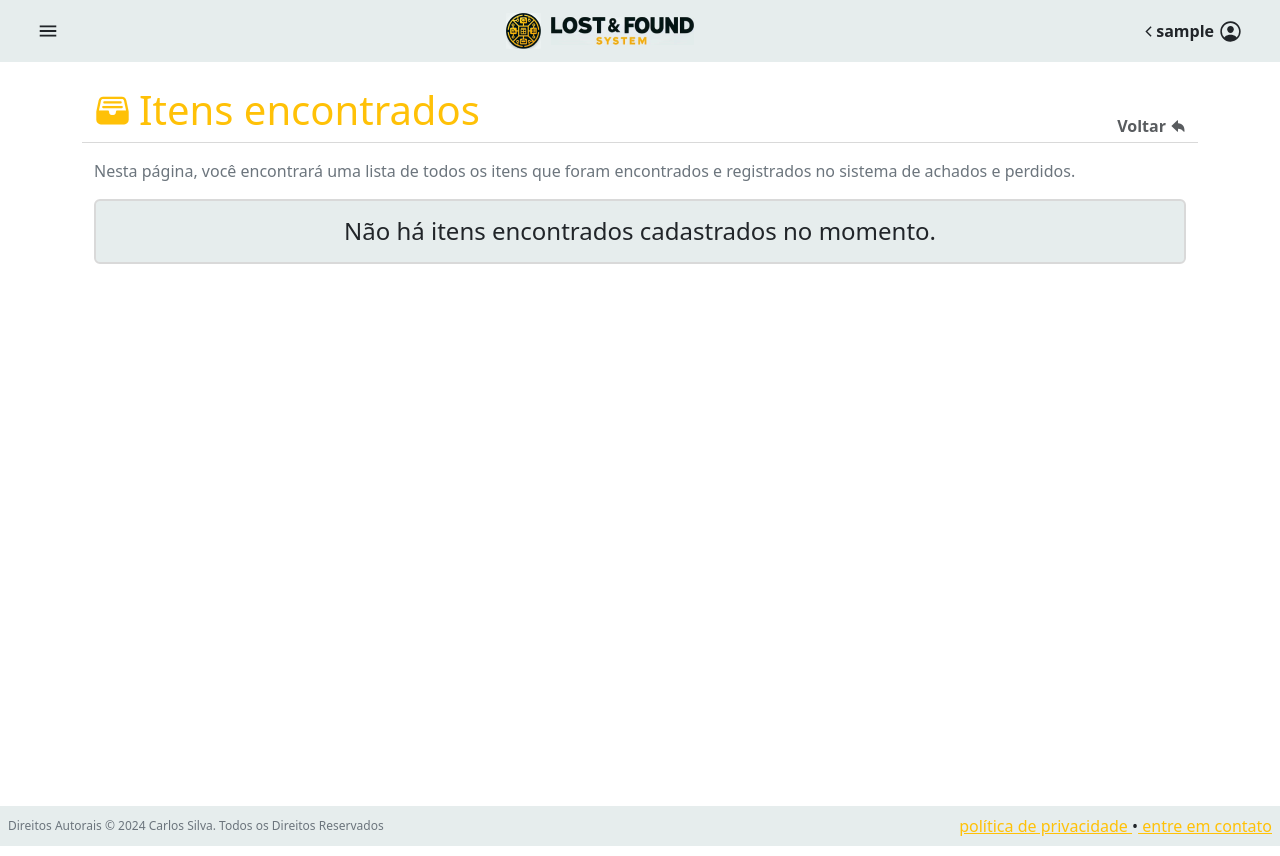
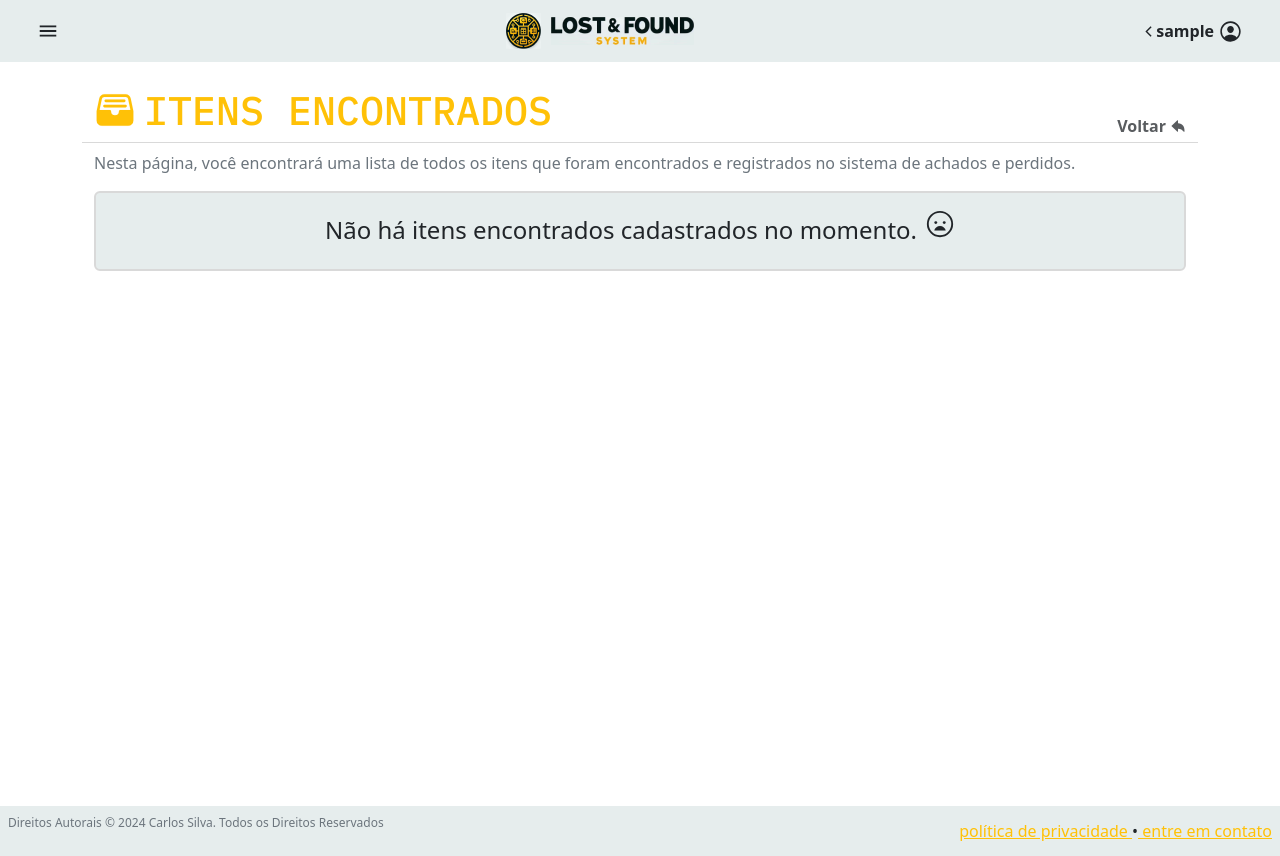
Before and after one commit to DevCarlosSilva/achados-e-perdidos, a PHP site: page /cruds/foundItems.php in a window 1280 px wide. Run offline with PHP 8.4, Linux system fonts and the light colour scheme; the visitor is signed in with stand-in values (Sample User, id 1); data that the repository does not hold is empty.

Commit message:
Added IBM Plex Mono font to page titles and updated crud

```diff
--- a/site/cruds/css/style.css
+++ b/site/cruds/css/style.css
@@ -1,3 +1,12 @@
+* {
+  margin: 0;
+  padding: 0;
+}
+
+.IBMPlexMonoFont {
+  font-family: 'IBM Plex Mono', monospace;
+}
+
 html,
 body {
   height: 100%;
@@ -70,8 +79,8 @@ body {
 }
 /* cruds */
 .page-identificator-icon {
-  height: 37px;
-  width: 37px;
+  height: 42px;
+  width: 42px;
 }
 .page-title-divider {
   height: 1px;
@@ -105,3 +114,10 @@ main {
 .table-responsive {
   max-height: 70vh;
 }
+.table-responsive::-webkit-scrollbar {
+  width: 0;
+}
+.no-items-icon {
+  width: 30px;
+  height: 30px;
+}
--- a/site/cruds/foundItems.php
+++ b/site/cruds/foundItems.php
@@ -8,10 +8,10 @@ require 'template/header.php';
 ?>
 <main class="container">
   <div class="d-flex justify-content-between align-items-end container">
-    <h1 class="text-warning d-flex align-items-center"><ion-icon name="file-tray-full" class="me-2 page-identificator-icon"></ion-icon>Itens encontrados</h1>
+    <h1 class="text-warning d-flex align-items-center IBMPlexMonoFont"><ion-icon name="file-tray-full" class="me-2 page-identificator-icon"></ion-icon>ITENS ENCONTRADOS</h1>
     <a href="../index.php" class="d-flex align-items-center return-to-home fw-semibold mb-1">Voltar<ion-icon name="arrow-undo" class="ms-1"></ion-icon></a>
   </div>
-  <div class="page-title-divider w-100 mb-3"></div>
+  <div class="page-title-divider w-100 mb-2"></div>
   <div class="container">
     <span class="text-secondary">Nesta página, você encontrará uma lista de todos os itens que foram encontrados e registrados no sistema de achados e perdidos.</span>
     <?php
@@ -22,9 +22,9 @@ require 'template/header.php';
     $found_items_view = $stmt->fetchAll(PDO::FETCH_ASSOC);
     if (count($found_items_view) > 0) {
     ?>
-      <div class="table-responsive">
-        <table class="table table-striped table-hover table-bordered mb-3">
-          <button class="btn btn-success mt-3 btn-item-register">Cadastro</button>
+      <div class="table-responsive mt-4 mb-3">
+        <table class="table table-striped table-hover table-bordered">
+          <button class="btn btn-success btn-item-register">Cadastro</button>
           <!-- btn register - style.css - border radius -->
           <thead>
             <tr>
@@ -52,7 +52,7 @@ require 'template/header.php';
       </div>
     <?php
     } else {
-      echo '<div class="alert my-3 text-center align-self-center logo-gray-bg no-items-alert" role="alert"><h4 class="m-0">Não há itens encontrados cadastrados no momento.</h4></div>';
+      echo '<div class="alert my-3 text-center align-self-center logo-gray-bg no-items-alert" role="alert"><h4 class="">Não há itens encontrados cadastrados no momento.<ion-icon name="sad-outline" class="no-items-icon ms-2"></ion-icon></h4></div>';
     }
     ?>
   </div>
--- a/site/cruds/report.php
+++ b/site/cruds/report.php
@@ -8,7 +8,7 @@ require 'template/header.php';
 ?>
 <main class="container">
   <div class="d-flex justify-content-between align-items-end container">
-    <h1 class="text-warning d-flex align-items-center"><ion-icon name="trending-up-sharp" class="me-2 page-identificator-icon"></ion-icon>Itens mais perdidos</h1>
+    <h1 class="text-warning d-flex align-items-center IBMPlexMonoFont"><ion-icon name="trending-up-sharp" class="me-2 page-identificator-icon"></ion-icon>ITENS MAIS PERDIDOS</h1>
     <a href="../index.php" class="d-flex align-items-center return-to-home fw-semibold mb-1">Voltar<ion-icon name="arrow-undo" class="ms-1"></ion-icon></a>
   </div>
   <div class="page-title-divider w-100 mb-3"></div>
@@ -42,7 +42,7 @@ require 'template/header.php';
       </table>
     <?php
     } else {
-      echo '<div class="alert my-3 text-center align-self-center logo-gray-bg no-items-alert" role="alert"><h4 class="m-0">Não há itens cadastrados no momento.</h4></div>';
+      echo '<div class="alert my-3 text-center align-self-center logo-gray-bg no-items-alert" role="alert"><h4 class="">Não há itens cadastrados no momento.<ion-icon name="sad-outline" class="no-items-icon ms-2"></ion-icon></h4></div>';
     }
     ?>
   </div>
--- a/site/cruds/returnedItems.php
+++ b/site/cruds/returnedItems.php
@@ -8,7 +8,7 @@ require 'template/header.php';
 ?>
 <main class="container">
   <div class="d-flex justify-content-between align-items-end container">
-    <h1 class="text-warning d-flex align-items-center"><ion-icon name="file-tray" class="me-2 page-identificator-icon"></ion-icon>Itens devolvidos</h1>
+    <h1 class="text-warning d-flex align-items-center IBMPlexMonoFont"><ion-icon name="file-tray" class="me-2 page-identificator-icon"></ion-icon>ITENS DEVOLVIDOS</h1>
     <a href="../index.php" class="d-flex align-items-center return-to-home fw-semibold mb-1">Voltar<ion-icon name="arrow-undo" class="ms-1"></ion-icon></a>
   </div>
   <div class="page-title-divider w-100 mb-3"></div>
@@ -48,7 +48,7 @@ require 'template/header.php';
       </table>
     <?php
     } else {
-      echo '<div class="alert my-3 text-center align-self-center logo-gray-bg no-items-alert" role="alert"><h4 class="m-0">Não há itens devolvidos cadastrados no momento.</h4></div>';
+      echo '<div class="alert my-3 text-center align-self-center logo-gray-bg no-items-alert" role="alert"><h4 class="">Não há itens devolvidos cadastrados no momento.<ion-icon name="sad-outline" class="no-items-icon ms-2"></ion-icon></h4></div>';
     }
     ?>
   </div>
--- a/site/cruds/template/footer.php
+++ b/site/cruds/template/footer.php
@@ -1,6 +1,6 @@
 <!-- footer -->
 <footer class="d-flex justify-content-between align-items-center container-fluid p-2 logo-gray-bg">
-  <p class="text-secondary copyright m-0">Direitos Autorais © 2024 Carlos Silva. Todos os Direitos Reservados</p>
+  <p class="text-secondary copyright ">Direitos Autorais © 2024 Carlos Silva. Todos os Direitos Reservados</p>
   <div class="ms-2"><a href="index.php" class="text-warning">política de privacidade </a>•<a href="index.php" class="text-warning"> entre em contato</a></div>
 </footer>
 <link rel="stylesheet" href="css/style.css">
--- a/site/cruds/template/header.php
+++ b/site/cruds/template/header.php
@@ -6,6 +6,10 @@
   <meta charset="utf-8">
   <meta name="viewport" content="width=device-width, initial-scale=1">
   <title>Sistema de Achados & Perdidos</title>
+  <!-- font IBM Plex Mono -->
+  <link rel="preconnect" href="https://fonts.googleapis.com">
+  <link rel="preconnect" href="https://fonts.gstatic.com" crossorigin>
+  <link href="https://fonts.googleapis.com/css2?family=IBM+Plex+Mono:ital,wght@0,100;0,200;0,300;0,400;0,500;0,600;0,700;1,100;1,200;1,300;1,400;1,500;1,600;1,700&display=swap" rel="stylesheet">
   <!-- bootstrap -->
   <link href="https://cdn.jsdelivr.net/npm/bootstrap@5.3.3/dist/css/bootstrap.min.css" rel="stylesheet" integrity="sha384-QWTKZyjpPEjISv5WaRU9OFeRpok6YctnYmDr5pNlyT2bRjXh0JMhjY6hW+ALEwIH" crossorigin="anonymous">
 </head>
```
Also changed, not shown: site/index.php (+8 -4 lines), site/.github/README.md.
